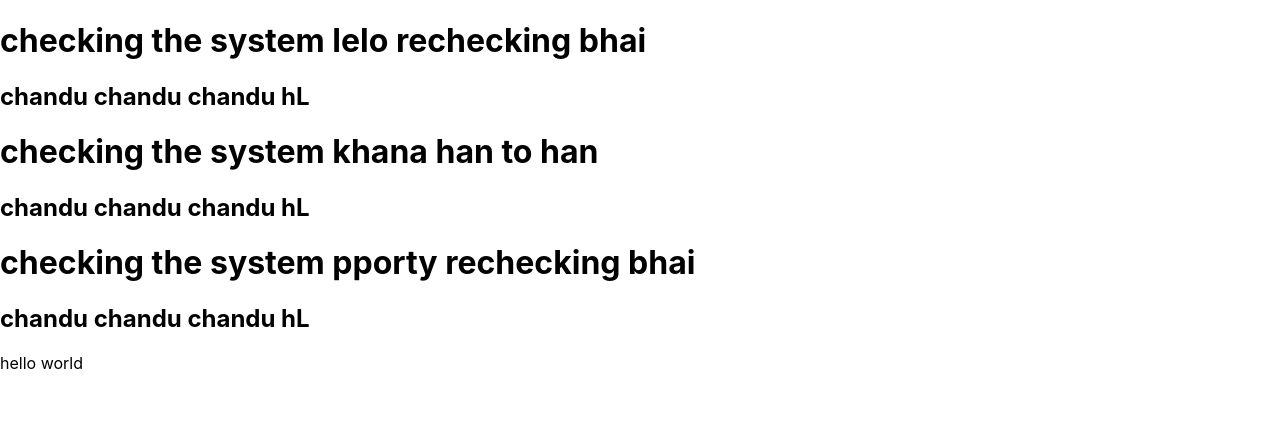
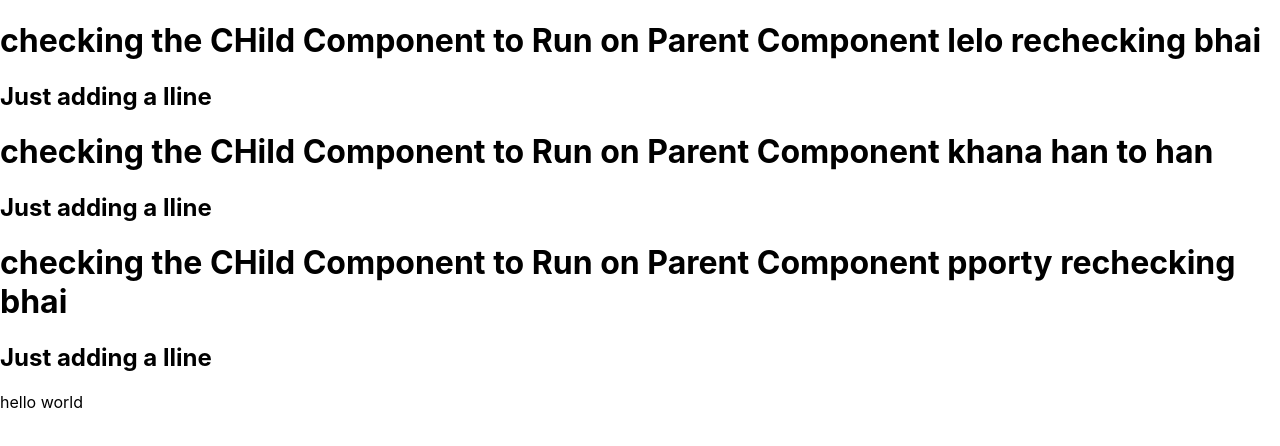
Before and after one commit to AbdulAzeem97/React-App, a React (Create React App) app: page / in a window 1280 px wide. Shown: the top 446 px of the page. Built offline with nearby package versions, Linux system fonts and the light colour scheme.

Commit message:
proprize the code

```diff
--- a/src/App.js
+++ b/src/App.js
@@ -21,7 +21,7 @@ function Work() {
 //   return <h2>checking making one more function</h2>;
 // }
 export default Work;
-// export default Work;/
+// export default Work;
 // export default work;
 // export default work;
 // var student = { name: "React Class", type: "bootcamp" };
--- a/src/check.js
+++ b/src/check.js
@@ -4,10 +4,10 @@ function Checking(props) {
   return (
     <div>
       <h1>
-        checking the system {props.newcheck}
+        checking the CHild  Component to Run on Parent Component {props.newcheck}
         {props.checkagain}{" "}
       </h1>
-      <h2>chandu chandu chandu hL</h2>
+      <h2>Just adding a lline </h2>
       {/* <h2>by using surge technology</h2>
       <p1> checking by new component</p1>;<p1> checking by secondcomponent</p1>; */}
     </div>
```
